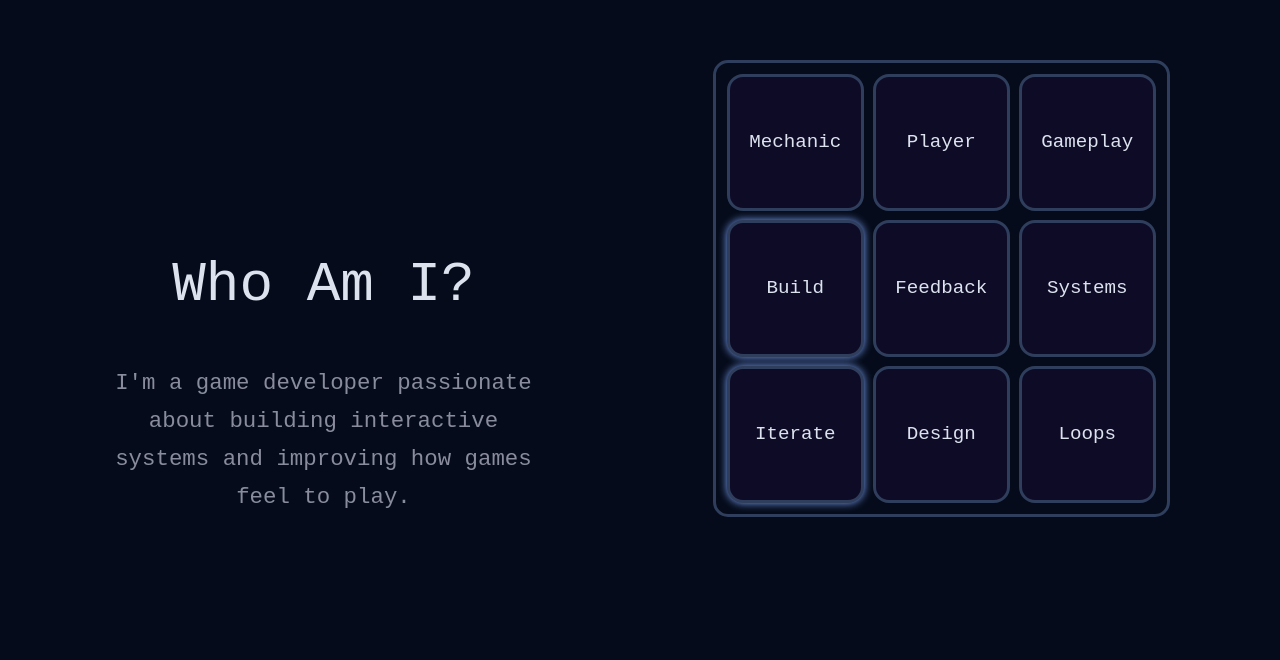
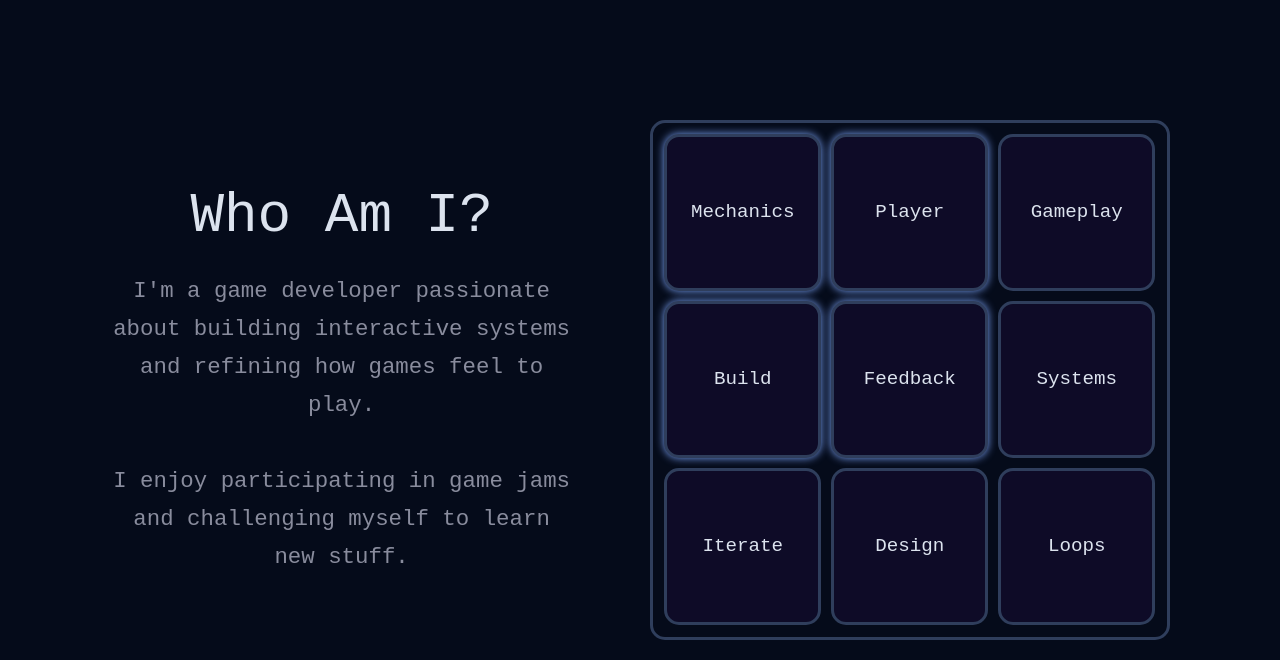
Before and after one commit to ElectroCubic/anush-bundel-portfolio, a React (Vite) app: page / in a window 1280 px wide. Shown: the part 980-1640 px from the top of the page. Built offline with nearby package versions, Linux system fonts and the light colour scheme; a web font is replaced by a local one.

Commit message:
Tweaked About Section Text

```diff
--- a/src/assets/AboutSection/AboutSection.jsx
+++ b/src/assets/AboutSection/AboutSection.jsx
@@ -4,7 +4,7 @@ import TilePanel from "../TilePanel/TilePanel.jsx";
 
 const words = [
     { id: "design", label: "Design" },
-    { id: "mechanic", label: "Mechanic" },
+    { id: "mechanics", label: "Mechanics" },
     { id: "systems", label: "Systems" },
     { id: "build", label: "Build" },
     { id: "gameplay", label: "Gameplay" },
@@ -15,17 +15,17 @@ const words = [
 ];
 
 const RELATIONS = [
-    ["design", "mechanic"],
-    ["mechanic", "systems"],
-    ["systems", "loops"],
-    ["gameplay", "player"],
+    ["design", "gameplay"],
+    ["gameplay", "loops"],
+    ["build", "mechanics"],
+    ["mechanics", "systems"],
     ["player", "feedback"],
-    ["build", "iterate"],
+    ["iterate", "player"],
 ];
 
 const SOLUTION = [
-    "design", "mechanic", "systems",
-    "build", "gameplay", "loops",
+    "design", "gameplay", "loops",
+    "build", "mechanics", "systems",
     "iterate", "player", "feedback",
 ];
 
@@ -115,10 +115,6 @@ export default function AboutSection() {
         const set = new Set();
 
         for (const [a, b] of RELATIONS) {
-            if (!correctPlacedIds.has(a) || !correctPlacedIds.has(b)) {
-                continue;
-            }
-
             const ia = idToIndex.get(a);
             const ib = idToIndex.get(b);
 
@@ -317,7 +313,8 @@ export default function AboutSection() {
                 <h1>Who Am I?</h1>
                 <p>
                     I'm a game developer passionate about building interactive
-                    systems and improving how games feel to play.
+                    systems and refining how games feel to play. <br/><br/>
+                    I enjoy participating in game jams and challenging myself to learn new stuff.
                 </p>
             </div>
 
--- a/src/assets/AboutSection/AboutSection.module.css
+++ b/src/assets/AboutSection/AboutSection.module.css
@@ -1,17 +1,17 @@
 .aboutSection {
-    margin: 6rem auto;
+  margin: 5rem auto;
   padding: 4rem 1.25rem;
   max-width: 1100px;
   min-height: 100vh;
+
   display: grid;
-    grid-template-columns: 1fr 1fr;
-    column-gap: 11rem;
-    justify-self: center;
+  grid-template-columns: minmax(0, 1fr) minmax(0, 520px);
+  gap: clamp(2rem, 6vw, 6rem);
+  align-items: center;
 }
 
 .textBlock {
-    margin-top: 0rem;
-    grid-column: 1;
+  min-width: 0;
   display: flex;
   flex-direction: column;
   gap: 1.5rem;
@@ -27,10 +27,11 @@
 
 .textBlock p {
   font-size: 1.4rem;
-    max-width: 700px;
   color: var(--text-color2);
   line-height: 1.7;
   text-align: center;
+  max-width: 45ch;
+  margin: 0 auto;
 }
 
 .wordGridContainer {
@@ -45,9 +46,8 @@
   padding: clamp(0.45rem, 1.6vw, 0.7rem);
   border: 3px solid var(--secondary-color1);
   border-radius: 15px;
-
   display: grid;
-  grid-template-columns: repeat(3, 1fr);   /* ✅ always 3 */
+  grid-template-columns: repeat(3, 1fr);
   gap: clamp(0.35rem, 1.3vw, 0.6rem);
   box-sizing: border-box;
 }
@@ -92,14 +92,14 @@
   }
 
   .textBlock {
-    margin-top: 0; /* ✅ stop negative margin on small screens */
+    margin-top: 0;
   }
 }
 
 @media (max-width: 650px) {
 
     .aboutSection {
-        margin-top: 25rem;
+        margin-top: 6rem;
     }
 
     .wordGridContainer {
--- a/src/assets/TilePanel/TilePanel.module.css
+++ b/src/assets/TilePanel/TilePanel.module.css
@@ -2,7 +2,7 @@
       width: 100%;
       aspect-ratio: 1 / 1;
       border: 3px solid var(--secondary-color1);
-    border-radius: 16px;
+      border-radius: 15px;
 
       display: flex;
       align-items: center;
@@ -25,6 +25,9 @@
     text-align: center;
     font-size: clamp(0.85rem, 2.6vw, 1.2rem);
     line-height: 1.2;
+    white-space: nowrap;
+    overflow: hidden;
+    text-overflow: ellipsis;
   }
 
   .tilePanel:hover {
--- a/src/index.css
+++ b/src/index.css
@@ -22,7 +22,7 @@ body {
 
 section {
     /* scroll-snap-align: start; */
-    scroll-margin-top: 90px;
+    scroll-margin-top: 50px;
 }
 
 :root {
```
Lines whose indentation alone changed are shown as unchanged.
